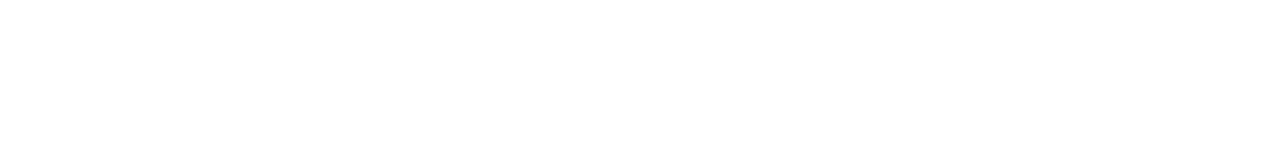
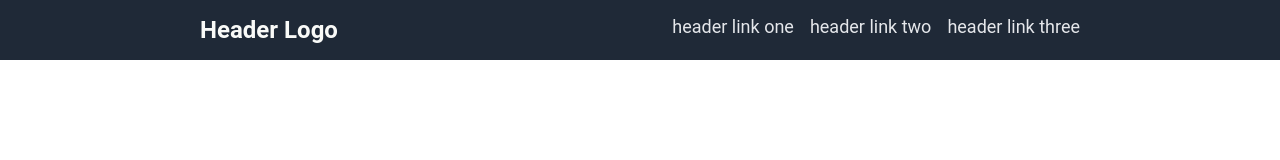
Before and after one commit to HugoYahh/landing-page-odin-project, a plain HTML site: page index.html in a window 1280 px wide. Drawn offline with Linux system fonts and the light colour scheme.

Commit message:
Add header html tag, and style it, operational.
Add the header html tag and its components and
style it using css. Also add the hero-image for
the hero html part currently building

```diff
--- a/index.html
+++ b/index.html
@@ -2,11 +2,21 @@
 <html lang="en">
 <head>
     <meta charset="UTF-8">
+    <meta http-equiv="X-UA-Compatible" content="IE=edge">
     <meta name="viewport" content="width=device-width, initial-scale=1.0">
     <title>Landing Page</title>
     <link rel="stylesheet" href="./styles.css">
 </head>
 <body>
-
+    <header class="header">
+        <div class="header-logo">
+            Header Logo
+        </div>
+        <ul class="right-links">
+            <li><a href="#">header link one</a></li>
+            <li><a href="#">header link two</a></li>
+            <li><a href="#">header link three</a></li>
+        </ul>
+    </header>
 </body>
 </html>
--- a/styles.css
+++ b/styles.css
@@ -0,0 +1,41 @@
+body{
+    font-family: Roboto, sans-serif;
+    display: flex;
+    flex-direction: column;
+    margin: 0;
+
+}
+
+header, footer{
+    background-color: #1f2937;
+}
+
+.header{
+    display: flex;
+
+
+    justify-content: space-between;
+    flex-grow: 1;
+    padding: 16px 200px;
+
+}
+
+.header .header-logo{
+    font-size: 24px;
+    font-weight: bold;
+    color: #f9faf8;
+}
+
+.right-links a{
+    text-decoration-line: none;
+    color: #e5e7eb;;
+    font-size: 18px;
+}
+
+.right-links{
+    list-style-type: none;
+    padding: 0;
+    margin: 0;
+    display: flex;
+    gap:16px ;
+}
```
Also changed, not shown: images/hero-image.png (added).
